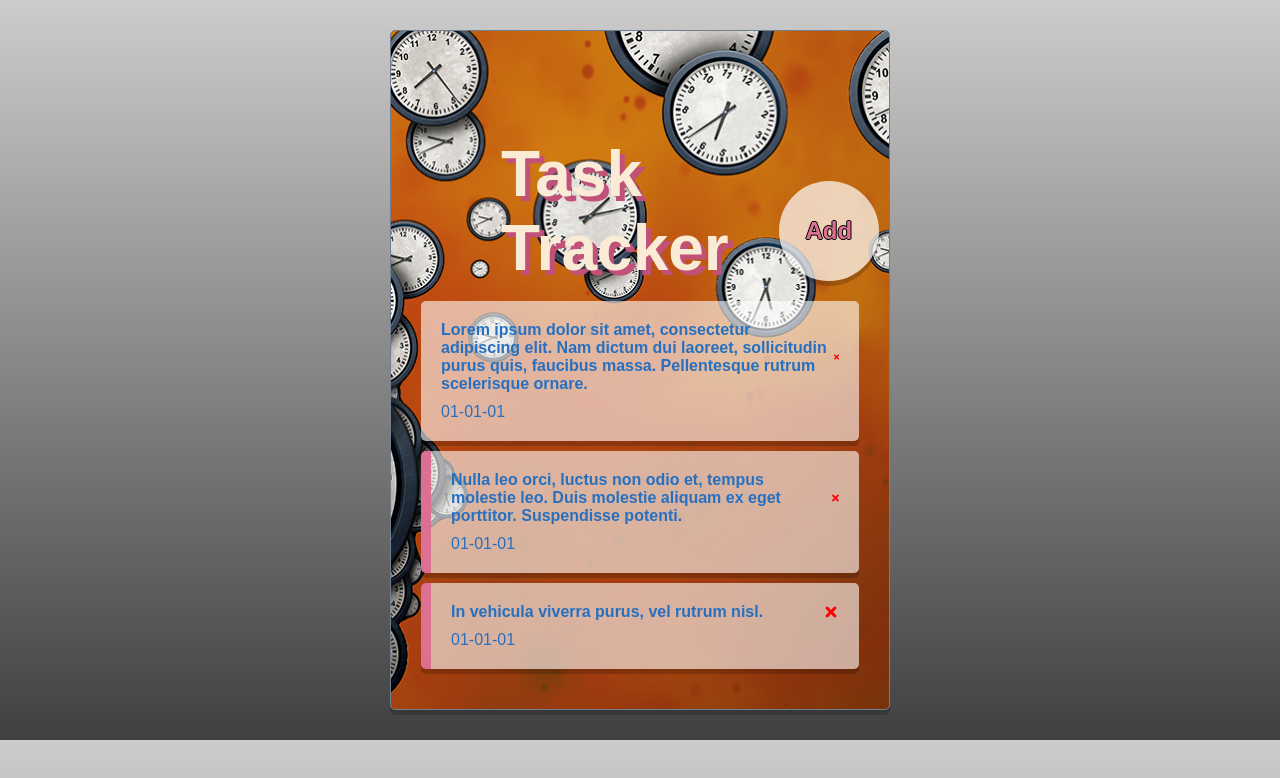
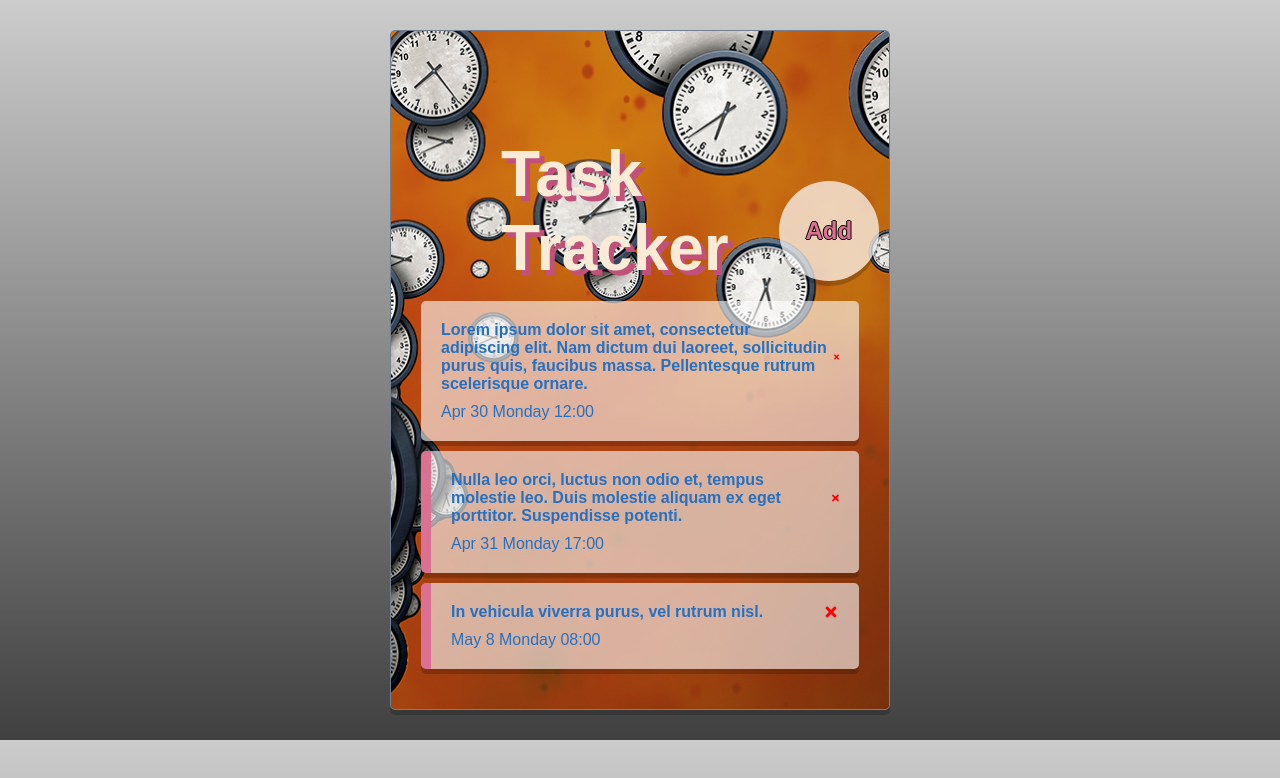
Before and after one commit to hinsheva/js-task-tracker, a React (Create React App) app: page / in a window 1280 px wide. Shown: the top 778 px of the page. Built offline with nearby package versions, Linux system fonts and the light colour scheme; data requests are answered from the project's data file.

Commit message:
added fake server and ability to fetch tasks from the server

```diff
--- /dev/null
+++ b/db.json
@@ -0,0 +1,22 @@
+{
+  "tasks": [
+    {
+      "id": 1,
+      "name": "Lorem ipsum dolor sit amet, consectetur adipiscing elit. Nam dictum dui laoreet, sollicitudin purus quis, faucibus massa. Pellentesque rutrum scelerisque ornare.",
+      "date": "Apr 30 Monday 12:00",
+      "reminder": false
+    },
+    {
+      "id": 2,
+      "name": "Nulla leo orci, luctus non odio et, tempus molestie leo. Duis molestie aliquam ex eget porttitor. Suspendisse potenti.",
+      "date": "Apr 31 Monday 17:00",
+      "reminder": true
+    },
+    {
+      "id": 3,
+      "name": "In vehicula viverra purus, vel rutrum nisl.",
+      "date": "May 8 Monday 08:00",
+      "reminder": true
+    }
+  ]
+}
--- a/package.json
+++ b/package.json
@@ -6,6 +6,7 @@
     "@testing-library/jest-dom": "^5.11.4",
     "@testing-library/react": "^11.1.0",
     "@testing-library/user-event": "^12.1.10",
+    "json-server": "^0.16.3",
     "react": "^17.0.2",
     "react-dom": "^17.0.2",
     "react-icons": "^4.2.0",
@@ -16,7 +17,8 @@
     "start": "react-scripts start",
     "build": "react-scripts build",
     "test": "react-scripts test",
-    "eject": "react-scripts eject"
+    "eject": "react-scripts eject",
+    "server": "json-server --watch db.json --port 5000"
   },
   "eslintConfig": {
     "extends": [
--- a/src/App.js
+++ b/src/App.js
@@ -2,31 +2,26 @@ import React from 'react';
 import Header from './components/Header';
 import Tasks from './components/Tasks';
 import AddTask from './components/AddTask';
-import { useState } from 'react';
+import { useState, useEffect } from 'react';
 
 
 function App() {
   const [showAddTaskSection, setShowAddTaskSection] = useState(false);
-  const [tasks, setTasks] = useState([
-    {
-      id: 1,
-      name: 'Lorem ipsum dolor sit amet, consectetur adipiscing elit. Nam dictum dui laoreet, sollicitudin purus quis, faucibus massa. Pellentesque rutrum scelerisque ornare.',
-      date: '01-01-01',
-      reminder: false,
-    },
-    {
-      id: 2,
-      name: 'Nulla leo orci, luctus non odio et, tempus molestie leo. Duis molestie aliquam ex eget porttitor. Suspendisse potenti.',
-      date: '01-01-01',
-      reminder: true,
-    },
-    {
-      id: 3,
-      name: 'In vehicula viverra purus, vel rutrum nisl.',
-      date: '01-01-01',
-      reminder: true,
-    },
-  ]);
+  const [tasks, setTasks] = useState([]);
+
+  useEffect(()=>{
+    const getTasks = async () => {
+     const tasksFromServer = await fetchTasksFromAPI();
+     setTasks(tasksFromServer)
+    }
+    getTasks();
+  },[])
+
+  const fetchTasksFromAPI = async () => {
+    const response = await fetch('http://localhost:5000/tasks');
+    const data = await response.json();
+    return data;
+  }
 
   const addTask = (task) => {
     const id = Math.floor(Math.random() * 1000 + 1);
```
Also changed, not shown: 2 other files (tests, documents, lock files or other folders).
